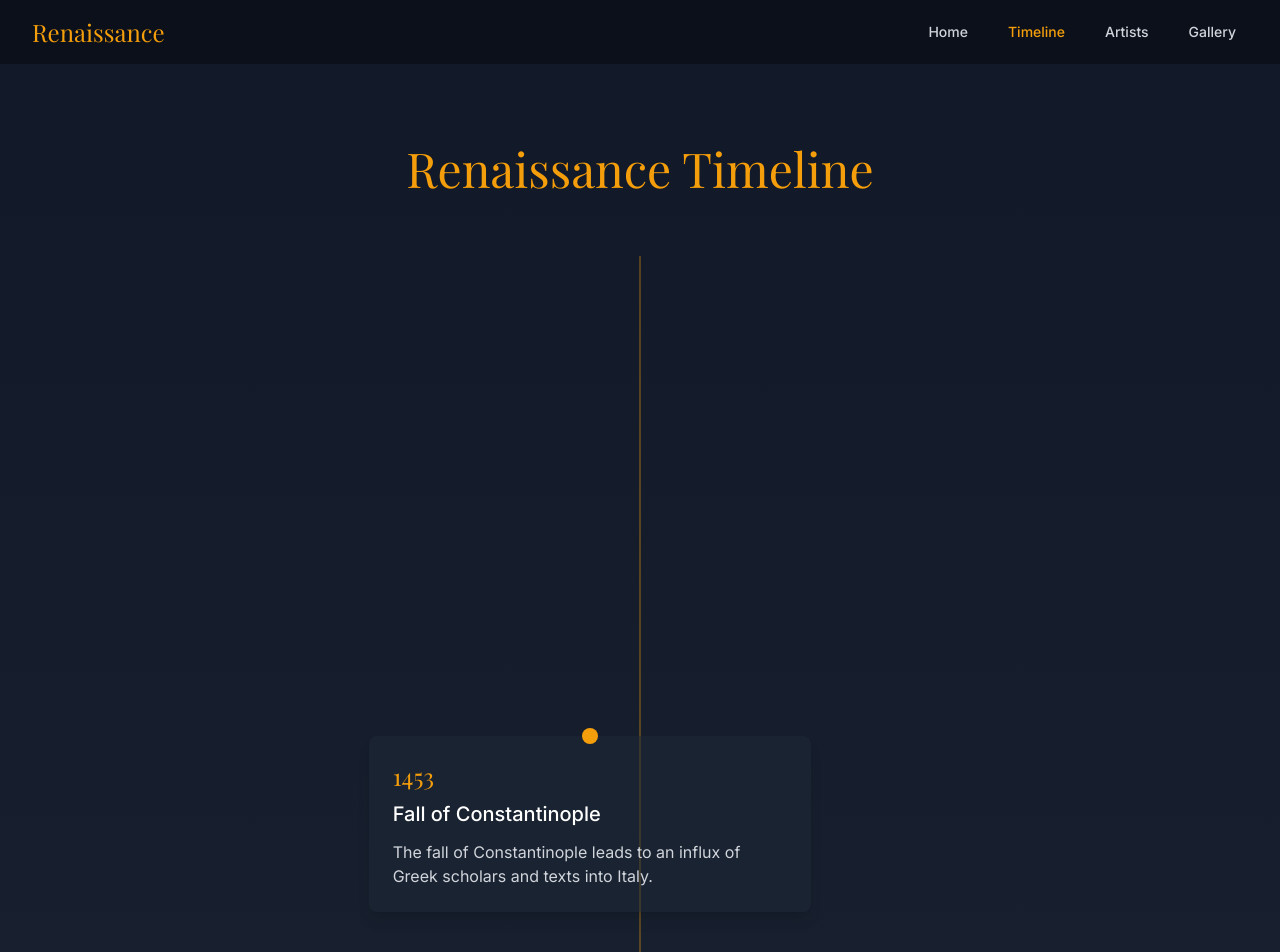
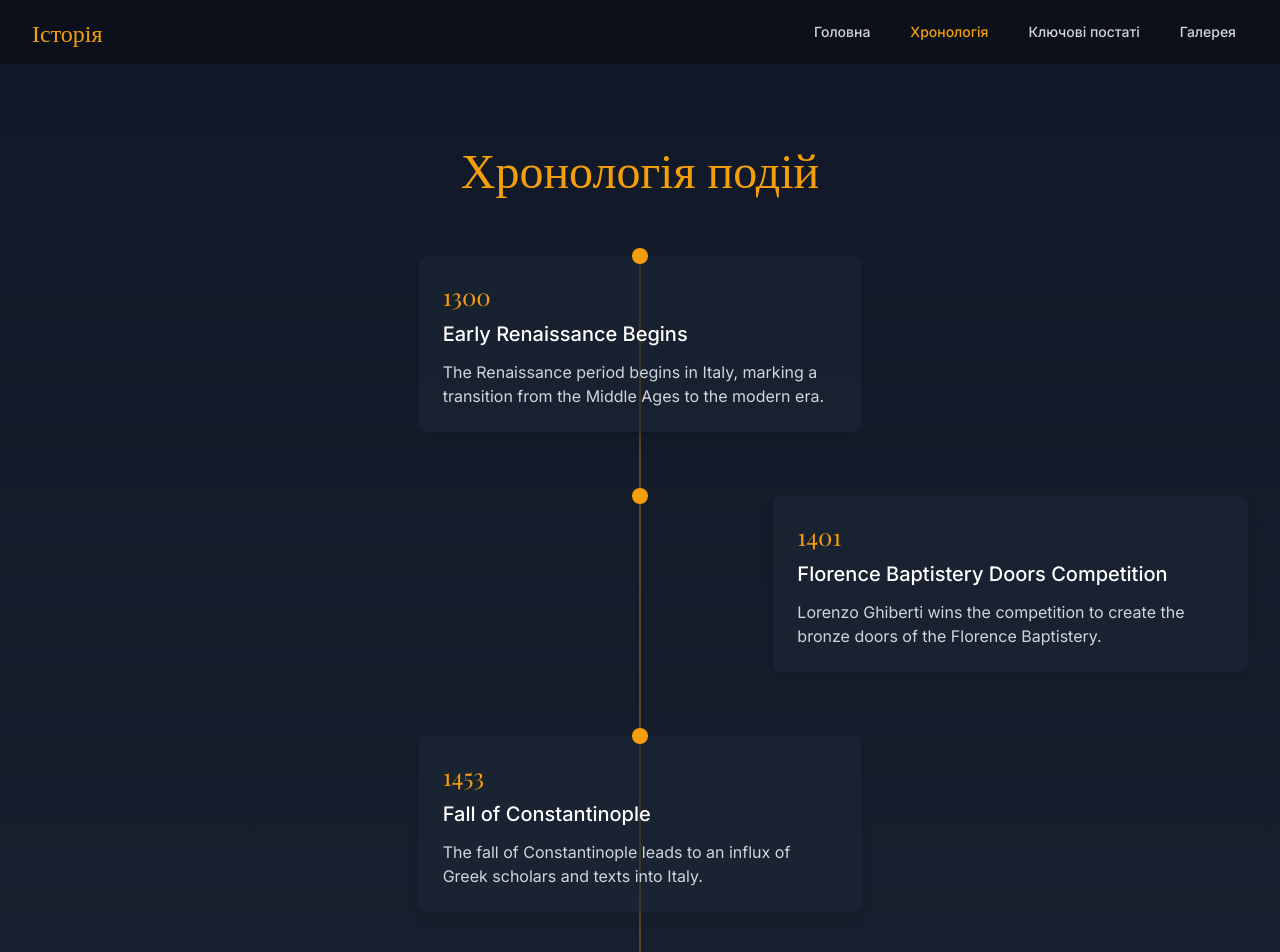
Before and after one commit to Facelles/historyweb, a Vue app: page /timeline in a window 1280 px wide. Shown: the top 952 px of the page. Built offline with nearby package versions, Linux system fonts and the light colour scheme.

Commit message:
pre-realse

```diff
--- a/src/App.vue
+++ b/src/App.vue
@@ -3,10 +3,10 @@ import HelloWorld from './components/HelloWorld.vue'
 import TheWelcome from './components/TheWelcome.vue'
 
 const navigation = [
-  { name: 'Home', href: '/' },
-  { name: 'Timeline', href: '/timeline' },
-  { name: 'Artists', href: '/artists' },
-  { name: 'Gallery', href: '/gallery' }
+  { name: 'Головна', href: '/' },
+  { name: 'Хронологія', href: '/timeline' },
+  { name: 'Ключові постаті', href: '/figures' },
+  { name: 'Галерея', href: '/gallery' }
 ]
 </script>
 
@@ -17,7 +17,7 @@ const navigation = [
         <div class="flex items-center justify-between h-16">
           <div class="flex items-center">
             <router-link to="/" class="text-2xl font-serif text-gold-500 hover:text-gold-400 transition-colors">
-              Renaissance
+              Історія
             </router-link>
           </div>
           <div class="hidden md:block">
@@ -48,7 +48,7 @@ const navigation = [
     <footer class="bg-black/50 mt-20 py-8">
       <div class="max-w-7xl mx-auto px-4 sm:px-6 lg:px-8">
         <div class="text-center text-gray-400">
-          <p>© 2024 Renaissance History. All rights reserved.</p>
+          <p>© 2024 Історія. Всі права захищені.</p>
         </div>
       </div>
     </footer>
--- a/src/main.js
+++ b/src/main.js
@@ -17,9 +17,9 @@ const router = createRouter({
       component: () => import('./views/Timeline.vue')
     },
     {
-      path: '/artists',
-      name: 'artists',
-      component: () => import('./views/Artists.vue')
+      path: '/figures',
+      name: 'figures',
+      component: () => import('./views/Figures.vue')
     },
     {
       path: '/gallery',
--- /dev/null
+++ b/src/views/Figures.vue
@@ -0,0 +1,104 @@
+<template>
+  <div class="min-h-screen py-20">
+    <div class="max-w-7xl mx-auto px-4 sm:px-6 lg:px-8">
+      <h1 class="text-4xl md:text-5xl font-serif text-center text-gold-500 mb-16">
+        Ключові постаті періоду
+      </h1>
+
+      <div class="grid grid-cols-1 md:grid-cols-2 lg:grid-cols-3 gap-8">
+        <div
+          v-for="figure in historicalFigures"
+          :key="figure.name"
+          class="group relative overflow-hidden rounded-lg bg-gray-800/50 hover:bg-gray-800/70 transition-all duration-300"
+          ref="figureCards"
+        >
+          <!-- Figure Image -->
+          <div class="relative h-64 overflow-hidden">
+            <img
+              :src="figure.image"
+              :alt="figure.name"
+              class="w-full h-full object-cover transform group-hover:scale-110 transition-transform duration-500"
+            />
+            <div class="absolute inset-0 bg-gradient-to-t from-black/80 to-transparent"></div>
+          </div>
+
+          <!-- Figure Info -->
+          <div class="p-6">
+            <h3 class="text-2xl font-serif text-gold-500 mb-2">{{ figure.name }}</h3>
+            <p class="text-gray-400 mb-4">{{ figure.years }}</p>
+            <p class="text-gray-300 mb-4">{{ figure.description }}</p>
+
+            <!-- Key Achievements -->
+            <div class="space-y-2">
+              <h4 class="text-sm font-medium text-gold-500">Ключові досягнення:</h4>
+              <ul class="text-sm text-gray-400 space-y-1">
+                <li v-for="achievement in figure.achievements" :key="achievement">
+                  {{ achievement }}
+                </li>
+              </ul>
+            </div>
+          </div>
+
+          <!-- Hover Effect -->
+          <div class="absolute inset-0 border-2 border-gold-500/0 group-hover:border-gold-500/50 transition-colors duration-300"></div>
+        </div>
+      </div>
+    </div>
+  </div>
+</template>
+
+<script setup>
+import { ref, onMounted } from 'vue'
+import gsap from 'gsap'
+import { ScrollTrigger } from 'gsap/ScrollTrigger'
+
+gsap.registerPlugin(ScrollTrigger)
+
+const historicalFigures = ref([
+  // Тут будуть ваші історичні постаті
+  // Приклад структури:
+  {
+    name: 'Ім\'я історичної постаті',
+    years: 'Роки життя',
+    description: 'Короткий опис діяльності та значення в історії.',
+    achievements: [
+      'Досягнення 1',
+      'Досягнення 2',
+      'Досягнення 3'
+    ],
+    image: '/images/figures/figure1.jpg'
+  }
+])
+
+const figureCards = ref([])
+
+onMounted(() => {
+  figureCards.value.forEach((card, index) => {
+    gsap.from(card, {
+      scrollTrigger: {
+        trigger: card,
+        start: 'top bottom-=100',
+        toggleActions: 'play none none reverse'
+      },
+      opacity: 0,
+      y: 50,
+      duration: 0.8,
+      delay: index * 0.1,
+      ease: 'power2.out'
+    })
+  })
+})
+</script>
+
+<style scoped>
+.figure-card {
+  opacity: 0;
+  transform: translateY(50px);
+  transition: all 0.5s ease-out;
+}
+
+.figure-card.visible {
+  opacity: 1;
+  transform: translateY(0);
+}
+</style>
--- a/src/views/Home.vue
+++ b/src/views/Home.vue
@@ -4,8 +4,8 @@
     <div class="relative h-screen flex items-center justify-center overflow-hidden">
       <div class="absolute inset-0 z-0">
         <img
-          src="../assets/renaissance-bg.jpg"
-          alt="Renaissance Background"
+          src="../assets/hero-bg.jpg"
+          alt="Історичне фото періоду"
           class="w-full h-full object-cover opacity-30"
         />
         <div class="absolute inset-0 bg-gradient-to-b from-black/70 to-black/50"></div>
@@ -13,40 +13,68 @@
 
       <div class="relative z-10 text-center px-4">
         <h1 class="text-5xl md:text-7xl font-serif mb-6 text-gold-500 animate-fade-in">
-          The Renaissance
+          Назва історичного періоду
         </h1>
         <p class="text-xl md:text-2xl text-gray-300 max-w-3xl mx-auto mb-8 animate-fade-in-up">
-          A period of cultural rebirth that transformed Europe and shaped the modern world
+          Короткий опис періоду та його значення в історії
         </p>
         <router-link
           to="/timeline"
           class="inline-block px-8 py-4 bg-gold-500 text-black font-medium rounded-lg hover:bg-gold-400 transition-colors animate-fade-in-up"
         >
-          Explore the Timeline
+          Дослідити період
         </router-link>
       </div>
     </div>
 
-    <!-- Featured Sections -->
+    <!-- Main Content -->
     <div class="max-w-7xl mx-auto px-4 sm:px-6 lg:px-8 py-20">
-      <div class="grid grid-cols-1 md:grid-cols-3 gap-8">
+      <!-- Introduction Section -->
+      <div class="mb-20">
+        <h2 class="text-3xl md:text-4xl font-serif text-gold-500 mb-8 text-center">
+          Огляд періоду
+        </h2>
+        <div class="prose prose-lg prose-invert mx-auto">
+          <p class="text-gray-300 mb-6">
+            Детальний опис історичного періоду буде тут...
+          </p>
+        </div>
+      </div>
+
+      <!-- Key Points -->
+      <div class="grid grid-cols-1 md:grid-cols-3 gap-8 mb-20">
         <div
-          v-for="section in featuredSections"
-          :key="section.title"
+          v-for="point in keyPoints"
+          :key="point.title"
           class="group relative overflow-hidden rounded-lg bg-gray-800/50 p-6 hover:bg-gray-800/70 transition-all duration-300"
         >
           <div class="absolute inset-0 bg-gradient-to-br from-gold-500/10 to-transparent opacity-0 group-hover:opacity-100 transition-opacity"></div>
-          <h3 class="text-xl font-serif text-gold-500 mb-4">{{ section.title }}</h3>
-          <p class="text-gray-300 mb-4">{{ section.description }}</p>
+          <h3 class="text-xl font-serif text-gold-500 mb-4">{{ point.title }}</h3>
+          <p class="text-gray-300 mb-4">{{ point.description }}</p>
           <router-link
-            :to="section.link"
+            :to="point.link"
             class="inline-flex items-center text-gold-500 hover:text-gold-400 transition-colors"
           >
-            Learn more
+            Дізнатися більше
             <svg class="w-4 h-4 ml-2" fill="none" stroke="currentColor" viewBox="0 0 24 24">
               <path stroke-linecap="round" stroke-linejoin="round" stroke-width="2" d="M9 5l7 7-7 7" />
             </svg>
           </router-link>
+        </div>
+      </div>
+
+      <!-- Quick Facts -->
+      <div class="bg-gray-800/30 rounded-lg p-8">
+        <h2 class="text-2xl font-serif text-gold-500 mb-6 text-center">Цікаві факти</h2>
+        <div class="grid grid-cols-1 md:grid-cols-2 lg:grid-cols-4 gap-6">
+          <div
+            v-for="fact in quickFacts"
+            :key="fact.title"
+            class="text-center"
+          >
+            <div class="text-3xl text-gold-500 font-bold mb-2">{{ fact.value }}</div>
+            <div class="text-gray-300">{{ fact.title }}</div>
+          </div>
         </div>
       </div>
     </div>
@@ -54,29 +82,47 @@
 </template>
 
 <script setup>
-import { onMounted } from 'vue'
+import { ref, onMounted } from 'vue'
 import gsap from 'gsap'
 
-const featuredSections = [
+const keyPoints = ref([
   {
-    title: 'Timeline',
-    description: 'Journey through the key events and milestones of the Renaissance period.',
+    title: 'Хронологія',
+    description: 'Ключові події та дати періоду.',
     link: '/timeline'
   },
   {
-    title: 'Artists',
-    description: 'Discover the master artists who defined the Renaissance era.',
-    link: '/artists'
+    title: 'Ключові постаті',
+    description: 'Видатні особистості та їх вплив на історію.',
+    link: '/figures'
   },
   {
-    title: 'Gallery',
-    description: 'Explore a curated collection of Renaissance masterpieces.',
+    title: 'Галерея',
+    description: 'Фотографії та артефакти періоду.',
     link: '/gallery'
   }
-]
+])
+
+const quickFacts = ref([
+  {
+    title: 'Тривалість періоду',
+    value: '00 років'
+  },
+  {
+    title: 'Ключових подій',
+    value: '00+'
+  },
+  {
+    title: 'Видатних постатей',
+    value: '00+'
+  },
+  {
+    title: 'Артефактів',
+    value: '00+'
+  }
+])
 
 onMounted(() => {
-  // Animate elements on scroll
   gsap.from('.animate-fade-in', {
     opacity: 0,
     duration: 1,
@@ -124,4 +170,10 @@ onMounted(() => {
     transform: translateY(0);
   }
 }
+
+.prose {
+  max-width: 65ch;
+  margin-left: auto;
+  margin-right: auto;
+}
 </style>
--- a/src/views/Timeline.vue
+++ b/src/views/Timeline.vue
@@ -2,7 +2,7 @@
   <div class="min-h-screen py-20">
     <div class="max-w-7xl mx-auto px-4 sm:px-6 lg:px-8">
       <h1 class="text-4xl md:text-5xl font-serif text-center text-gold-500 mb-16">
-        Renaissance Timeline
+        Хронологія подій
       </h1>
 
       <div class="relative">
@@ -14,8 +14,7 @@
           <div
             v-for="(event, index) in timelineEvents"
             :key="event.year"
-            class="relative"
-            :class="{'opacity-0': !event.visible}"
+            class="relative timeline-item"
             ref="timelineItems"
           >
             <!-- Timeline Dot -->
@@ -50,44 +49,37 @@ const timelineEvents = ref([
   {
     year: '1300',
     title: 'Early Renaissance Begins',
-    description: 'The Renaissance period begins in Italy, marking a transition from the Middle Ages to the modern era.',
-    visible: false
+    description: 'The Renaissance period begins in Italy, marking a transition from the Middle Ages to the modern era.'
   },
   {
     year: '1401',
     title: 'Florence Baptistery Doors Competition',
-    description: 'Lorenzo Ghiberti wins the competition to create the bronze doors of the Florence Baptistery.',
-    visible: false
+    description: 'Lorenzo Ghiberti wins the competition to create the bronze doors of the Florence Baptistery.'
   },
   {
     year: '1453',
     title: 'Fall of Constantinople',
-    description: 'The fall of Constantinople leads to an influx of Greek scholars and texts into Italy.',
-    visible: false
+    description: 'The fall of Constantinople leads to an influx of Greek scholars and texts into Italy.'
   },
   {
     year: '1492',
     title: 'Age of Discovery',
-    description: 'Christopher Columbus reaches the Americas, marking the beginning of the Age of Discovery.',
-    visible: false
+    description: 'Christopher Columbus reaches the Americas, marking the beginning of the Age of Discovery.'
   },
   {
     year: '1503',
     title: 'Mona Lisa',
-    description: 'Leonardo da Vinci begins painting the Mona Lisa, one of the most famous paintings in history.',
-    visible: false
+    description: 'Leonardo da Vinci begins painting the Mona Lisa, one of the most famous paintings in history.'
   },
   {
     year: '1512',
     title: 'Sistine Chapel Ceiling',
-    description: 'Michelangelo completes the painting of the Sistine Chapel ceiling.',
-    visible: false
+    description: 'Michelangelo completes the painting of the Sistine Chapel ceiling.'
   },
   {
     year: '1543',
     title: 'Scientific Revolution',
-    description: 'Copernicus publishes his heliocentric theory, marking the beginning of the Scientific Revolution.',
-    visible: false
+    description: 'Copernicus publishes his heliocentric theory, marking the beginning of the Scientific Revolution.'
   }
 ])
 
@@ -98,10 +90,10 @@ onMounted(() => {
     gsap.from(item, {
       scrollTrigger: {
         trigger: item,
-        start: 'top center+=100',
+        start: 'top bottom-=100',
         toggleActions: 'play none none reverse'
       },
-      opacity: 1,
+      opacity: 0,
       x: index % 2 === 0 ? -50 : 50,
       duration: 1,
       ease: 'power2.out'
@@ -113,12 +105,38 @@ onMounted(() => {
 <style scoped>
 .timeline-item {
   opacity: 0;
-  transform: translateX(50px);
-  transition: all 0.5s ease-out;
+  animation: fadeIn 0.8s ease-out forwards;
+  animation-delay: calc(var(--index, 0) * 0.2s);
 }
 
-.timeline-item.visible {
-  opacity: 1;
-  transform: translateX(0);
+@keyframes fadeIn {
+  from {
+    opacity: 0;
+    transform: translateY(20px);
+  }
+  to {
+    opacity: 1;
+    transform: translateY(0);
+  }
+}
+
+/* Додаємо анімацію для лінії часу */
+.timeline-line {
+  position: absolute;
+  left: 50%;
+  transform: translateX(-50%);
+  width: 2px;
+  background: linear-gradient(to bottom, transparent, var(--gold-500) 10%, var(--gold-500) 90%, transparent);
+  animation: growLine 1.5s ease-out forwards;
+  transform-origin: top;
+}
+
+@keyframes growLine {
+  from {
+    transform: scaleY(0);
+  }
+  to {
+    transform: scaleY(1);
+  }
 }
 </style>
```
